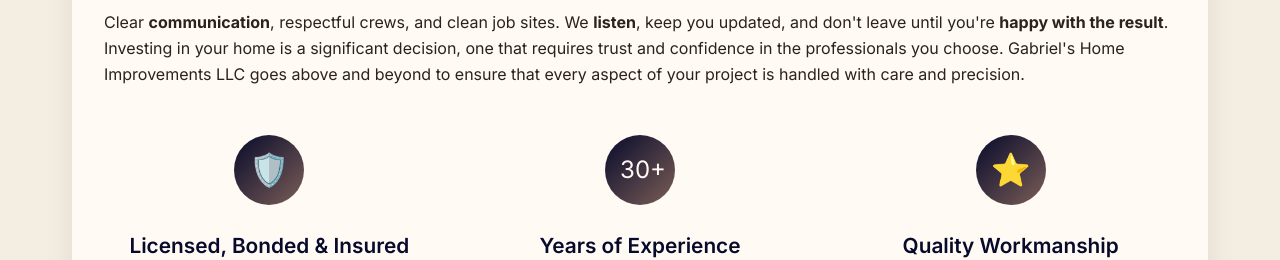
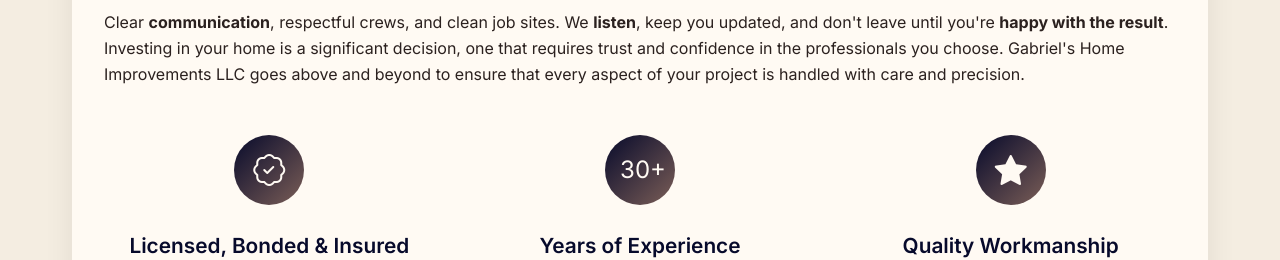
Before and after one commit to Ombrin-Studios/CompanyWebsite-1, a website: page index.html in a window 1280 px wide. Shown: the part 3460-3720 px from the top of the page. Drawn offline with nearby package versions, Linux system fonts and the light colour scheme.

Commit message:
Change from Emojis to Icons

```diff
--- a/index.html
+++ b/index.html
@@ -144,7 +144,7 @@
             </p>
             <div class="features-grid">
                 <div class="feature-item">
-                    <div class="feature-icon"><p>🛡️</p></div>
+                    <div class="feature-icon"><i class="bi bi-patch-check"></i></div>
                     <h3>Licensed, Bonded & Insured</h3>
                     <p>You're fully protected on every job. You can relax knowing your home is in the best of hands</p>
                 </div>
@@ -158,7 +158,7 @@
                     <p>Decades of hands-on experience in residential painting, remodeling, and repairs—so your project is done right the first time.</p>
                 </div>
                 <div class="feature-item">
-                    <div class="feature-icon"><p>⭐</p></div>
+                    <div class="feature-icon"><i class="bi bi-star-fill"></i></div>
                     <h3>Quality Workmanship</h3>
                     <p>Careful prep, clean lines, and durable materials—no shortcuts. We focus on the details you'll see every day so your home looks great for years.</p>
                 </div>
```
